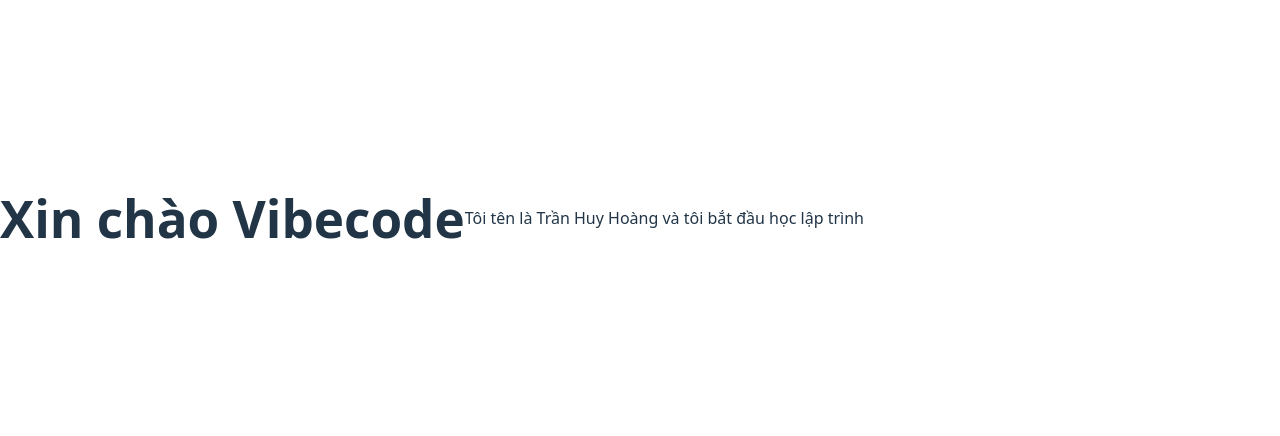
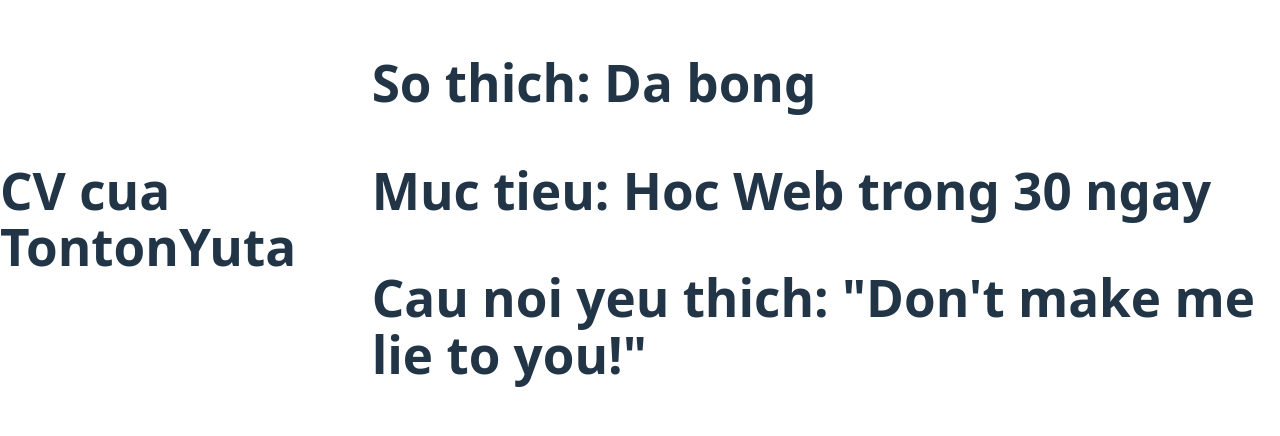
Before and after one commit to TontonYuta/project-teamwork, a website built with Vite: page index.html in a window 1280 px wide. Shown: the part 182-618 px from the top of the page. Built offline with nearby package versions, Linux system fonts and the light colour scheme.

Commit message:
Hoan thanh bai tap ngay 1

```diff
--- a/index.html
+++ b/index.html
@@ -1,2 +1,4 @@
-<h1>Xin chào Vibecode</h1>
-<p>Tôi tên là Trần Huy Hoàng và tôi bắt đầu học lập trình</p>
+<h1>CV cua TontonYuta<h1>
+<p>So thich: Da bong</p>
+<p>Muc tieu: Hoc Web trong 30 ngay</p>
+<p>Cau noi yeu thich: "Don't make me lie to you!"</p>
```
